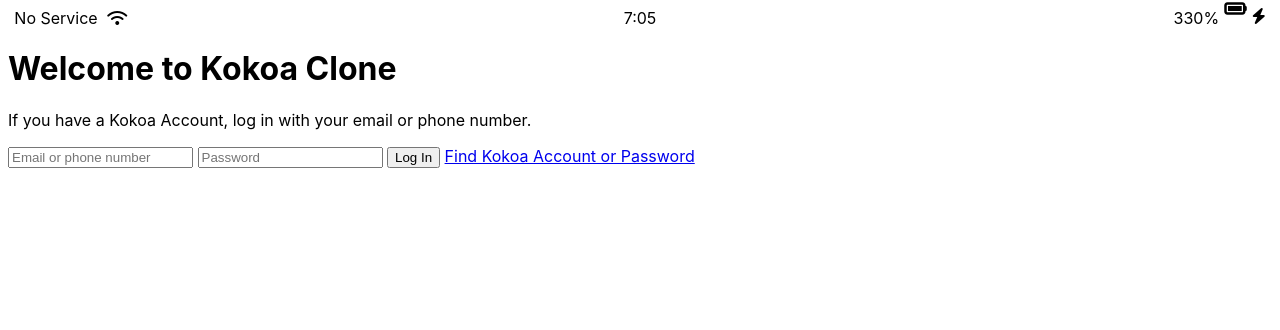
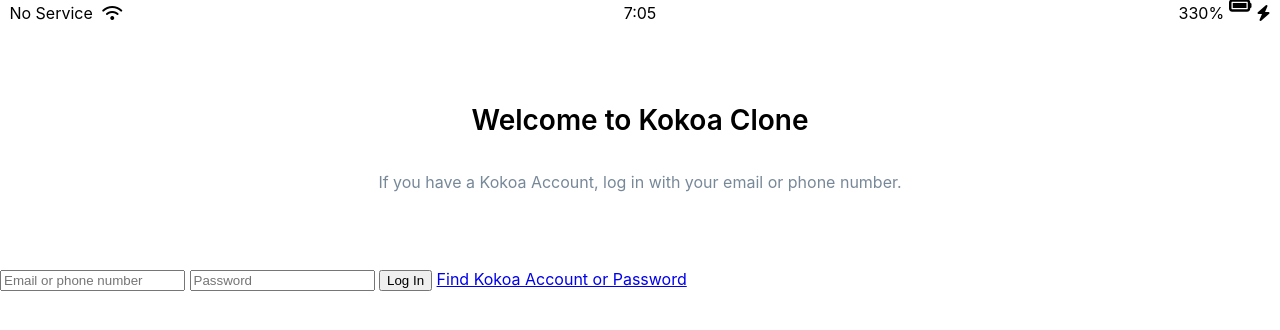
Before and after one commit to sheep14bread/kokoa-clone, a plain HTML site: page index.html in a window 1280 px wide. Drawn offline with Linux system fonts and the light colour scheme.

Commit message:
CSS separation

```diff
--- /dev/null
+++ b/CSS/reset.css
@@ -0,0 +1,129 @@
+/* http://meyerweb.com/eric/tools/css/reset/
+   v2.0 | 20110126
+   License: none (public domain)
+*/
+
+html,
+body,
+div,
+span,
+applet,
+object,
+iframe,
+h1,
+h2,
+h3,
+h4,
+h5,
+h6,
+p,
+blockquote,
+pre,
+a,
+abbr,
+acronym,
+address,
+big,
+cite,
+code,
+del,
+dfn,
+em,
+img,
+ins,
+kbd,
+q,
+s,
+samp,
+small,
+strike,
+strong,
+sub,
+sup,
+tt,
+var,
+b,
+u,
+i,
+center,
+dl,
+dt,
+dd,
+ol,
+ul,
+li,
+fieldset,
+form,
+label,
+legend,
+table,
+caption,
+tbody,
+tfoot,
+thead,
+tr,
+th,
+td,
+article,
+aside,
+canvas,
+details,
+embed,
+figure,
+figcaption,
+footer,
+header,
+hgroup,
+menu,
+nav,
+output,
+ruby,
+section,
+summary,
+time,
+mark,
+audio,
+video {
+  margin: 0;
+  padding: 0;
+  border: 0;
+  font-size: 100%;
+  font: inherit;
+  vertical-align: baseline;
+}
+/* HTML5 display-role reset for older browsers */
+article,
+aside,
+details,
+figcaption,
+figure,
+footer,
+header,
+hgroup,
+menu,
+nav,
+section {
+  display: block;
+}
+body {
+  line-height: 1;
+}
+ol,
+ul {
+  list-style: none;
+}
+blockquote,
+q {
+  quotes: none;
+}
+blockquote:before,
+blockquote:after,
+q:before,
+q:after {
+  content: "";
+  content: none;
+}
+table {
+  border-collapse: collapse;
+  border-spacing: 0;
+}
--- /dev/null
+++ b/CSS/status-bar.css
@@ -0,0 +1,22 @@
+.status-bar {
+  display: flex;
+  justify-content: center;
+  padding: 5px 3px;
+}
+.status-bar__column {
+  width: 33%;
+}
+.status-bar__column:first-child span {
+  margin-right: 5px;
+}
+.status-bar__column:nth-child(2) {
+  display: flex;
+  justify-content: center;
+}
+.status-bar__column:last-child {
+  display: flex;
+  justify-content: flex-end;
+}
+.status-bar__column .fa-battery-full {
+  margin: 0px 5px;
+}
--- a/CSS/styles.css
+++ b/CSS/styles.css
@@ -1,27 +1,26 @@
 @import url("https://fonts.googleapis.com/css2?family=Open+Sans:wght@400;600&display=swap");
-
+@import "reset.css";
+@import "status-bar.css";
 body {
   font-family: -apple-system, system-ui, BlinkMacSystemFont, "Segoe UI", Roboto,
     Oxygen, Ubuntu, Cantarell, "Open Sans", "Helvetica Neue", sans-serif;
 }
-.status-bar {
+
+.welcome-header {
+  margin: 10vh 0px;
+  text-align: center;
   display: flex;
-  justify-content: center;
+  flex-direction: column;
+  align-items: center;
 }
-.status-bar__column {
-  width: 33%;
+
+.welcome-header__title {
+  margin-bottom: 40px;
+  font-size: 28px;
+  font-weight: 600;
 }
-.status-bar__column:first-child span {
-  margin-right: 5px;
+
+.welcome-header__text {
+  width: 70%;
+  color: lightslategray;
 }
-.status-bar__column:nth-child(2) {
-  display: flex;
-  justify-content: center;
-}
-.status-bar__column:last-child {
-  display: flex;
-  justify-content: flex-end;
-}
-.status-bar__column .fa-battery-full {
-  margin: 0px 5px;
-}
```
